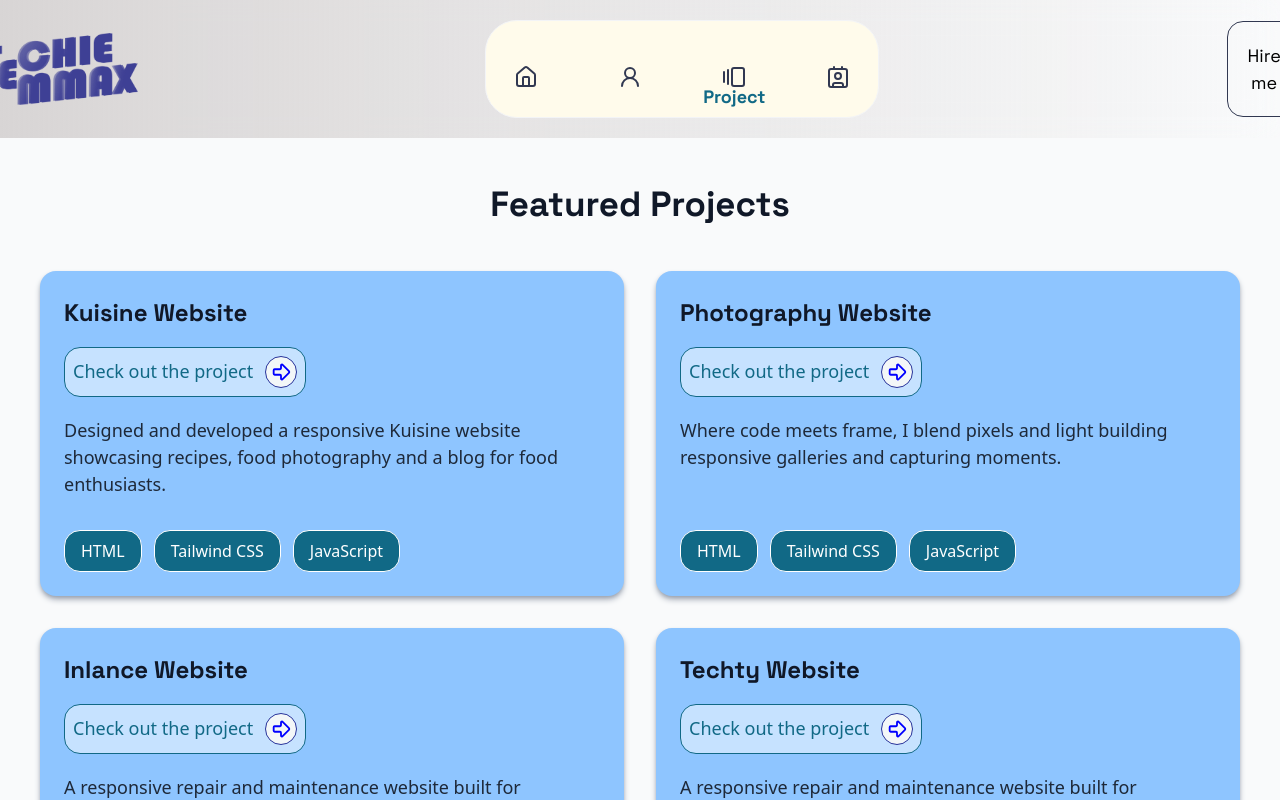
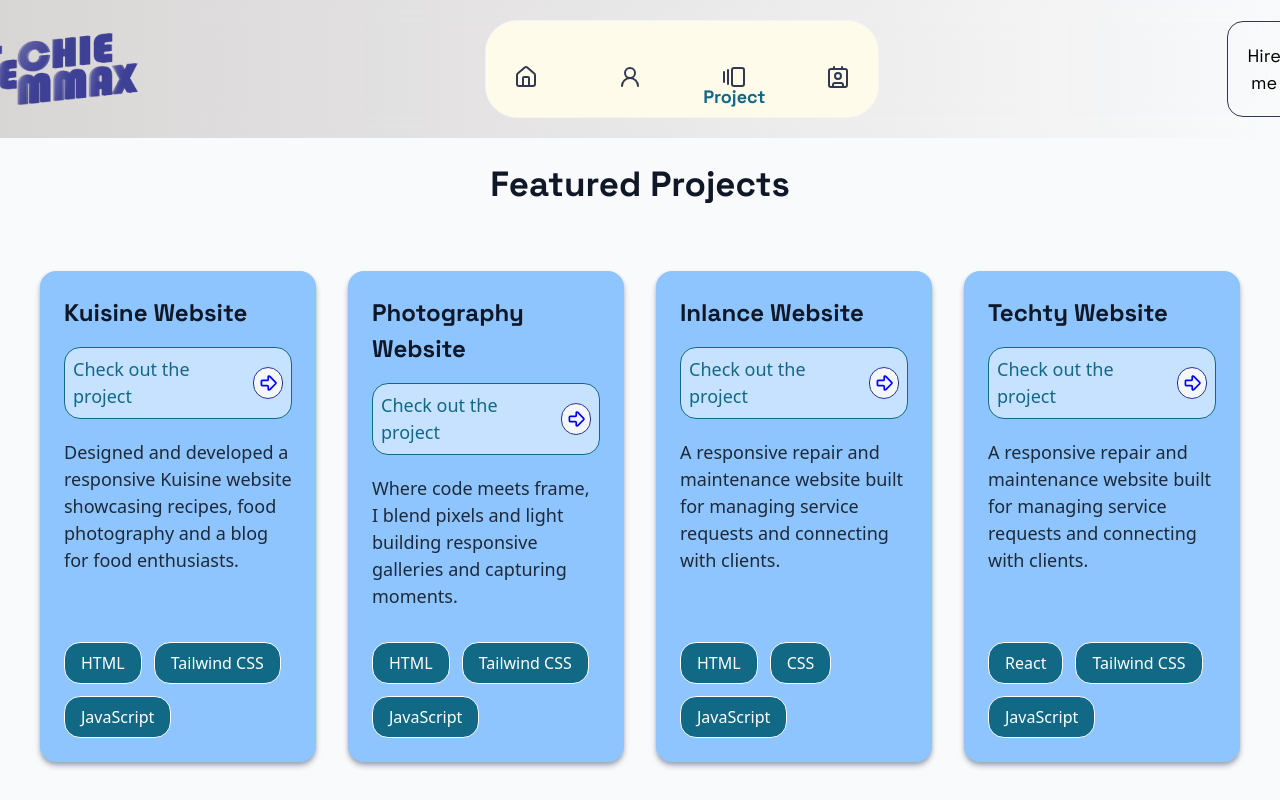
Before and after one commit to techie-emmax/Portfolio, a React (Vite) app: page /project in a window 1280 px wide. Shown: the top 800 px of the page. Built offline with nearby package versions, Linux system fonts and the light colour scheme.

Commit message:
feat:another changes made in home and projec

```diff
--- a/src/Components/Footer.jsx
+++ b/src/Components/Footer.jsx
@@ -4,7 +4,7 @@ import { CornerRightDown } from "lucide-react";
 const Footer = () => {
   return (
     <div className="w-full">
-      <div className="flex flex-col md:flex-row items-top gap-4 md:gap-44 bg-[#116986ff] mt-15">
+      <div className="flex flex-col md:flex-row items-top gap-4 md:gap-44 bg-[#116986ff] pt-5">
         <h3 className="p-3 font-Space-grotesk text-cyan-200 font-medium text-[24px]">
           Let's build something awesome <CornerRightDown size={24} />
         </h3>
--- a/src/Components/Project.jsx
+++ b/src/Components/Project.jsx
@@ -5,37 +5,41 @@ const projectsData = [
   {
     title: "Kuisine Website",
     link: "#",
-    description: "Designed and developed a responsive Kuisine website showcasing recipes, food photography and a blog for food enthusiasts.",
-    tech: ["HTML", "Tailwind CSS", "JavaScript"]
+    description:
+      "Designed and developed a responsive Kuisine website showcasing recipes, food photography and a blog for food enthusiasts.",
+    tech: ["HTML", "Tailwind CSS", "JavaScript"],
   },
   {
     title: "Photography Website",
-    link: "https://photography-lemon.vercel.app/",
-    description: "Where code meets frame, I blend pixels and light building responsive galleries and capturing moments.",
-    tech: ["HTML", "Tailwind CSS", "JavaScript"]
+    link: "https://photography-lemon.vercel.app",
+    description:
+      "Where code meets frame, I blend pixels and light building responsive galleries and capturing moments.",
+    tech: ["HTML", "Tailwind CSS", "JavaScript"],
   },
   {
     title: "Inlance Website",
-    link: "https://copy-3-pi.vercel.app/",
-    description: "A responsive repair and maintenance website built for managing service requests and connecting with clients.",
-    tech: ["HTML", "CSS", "JavaScript"]
+    link: "https://copy-3-pi.vercel.app",
+    description:
+      "A responsive repair and maintenance website built for managing service requests and connecting with clients.",
+    tech: ["HTML", "CSS", "JavaScript"],
   },
   {
     title: "Techty Website",
-    link: "https://figma-six-eta.vercel.app/",
-    description: "A responsive repair and maintenance website built for managing service requests and connecting with clients.",
-    tech: ["React", "Tailwind CSS", "JavaScript"]
-  }
+    link: "https://figma-six-eta.vercel.app",
+    description:
+      "A responsive repair and maintenance website built for managing service requests and connecting with clients.",
+    tech: ["React", "Tailwind CSS", "JavaScript"],
+  },
 ];
 
 const Project = () => {
   return (
-    <div className="w-full py-10">
-      <h3 className="text-center mb-10 text-[35px] font-bold text-gray-900 font-Space-grotesk">
+    <div className="w-full">
+      <h3 className="text-center mb-5 text-[35px] font-bold text-gray-900 font-Space-grotesk mt-5">
         Featured Projects
       </h3>
 
-      <div className="grid grid-cols-1 md:grid-cols-2 gap-8 px-5 md:px-10">
+      <div className="flex flex-row gap-8 p-15 md:p-10">
         {projectsData.map((project, index) => (
           <div
             key={index}
--- a/src/Pages/Home.jsx
+++ b/src/Pages/Home.jsx
@@ -1,7 +1,7 @@
 import React from "react";
 import Header from "../Components/Header";
 import About from "../Pages/About";
-import { Download, Instagram, Github, Linkedin, Eclipse ,ArrowBigRight , Mail } from "lucide-react";
+import { Download, Facebook, Github, Linkedin, Eclipse ,ArrowBigRight , Mail } from "lucide-react";
 import { NavLink } from "react-router-dom";
 import Service from "../Pages/Service";
 
@@ -41,12 +41,12 @@ const Home = () => {
                 </NavLink>
               </div>
               <div className="flex border rounded-4xl p-5 flex-col text-white gap-3 font-Space-grotesk">
-                <NavLink to="" >
-                  <Instagram />
+                <NavLink to="https://www.facebook.com/share/1LkYTpDAnF" target="blank">
+                  <Facebook />
                 </NavLink>
               </div>
               <div className="flex border rounded-4xl p-5 flex-col text-white gap-3 font-Space-grotesk">
-                <NavLink className="text-white" >
+                <NavLink to="mailto:techieemmax@gmail.com" className="text-white" >
                   <Mail />
                   </NavLink>
               </div>
@@ -68,12 +68,12 @@ const Home = () => {
             Years of experience
           </p>
           <p className="border border-b-3 rounded-b-2xl p-3 text-center font-Space-grotesk font-bold">
-            4.8★
+            4.0★
             <br />
             Client Satisfaction Rating
           </p>
           <p className="border border-b-3 rounded-b-2xl p-3 text-center font-Space-grotesk font-bold">
-            30+
+            10+
             <br />
             Web Projects Delivered
           </p>
```
